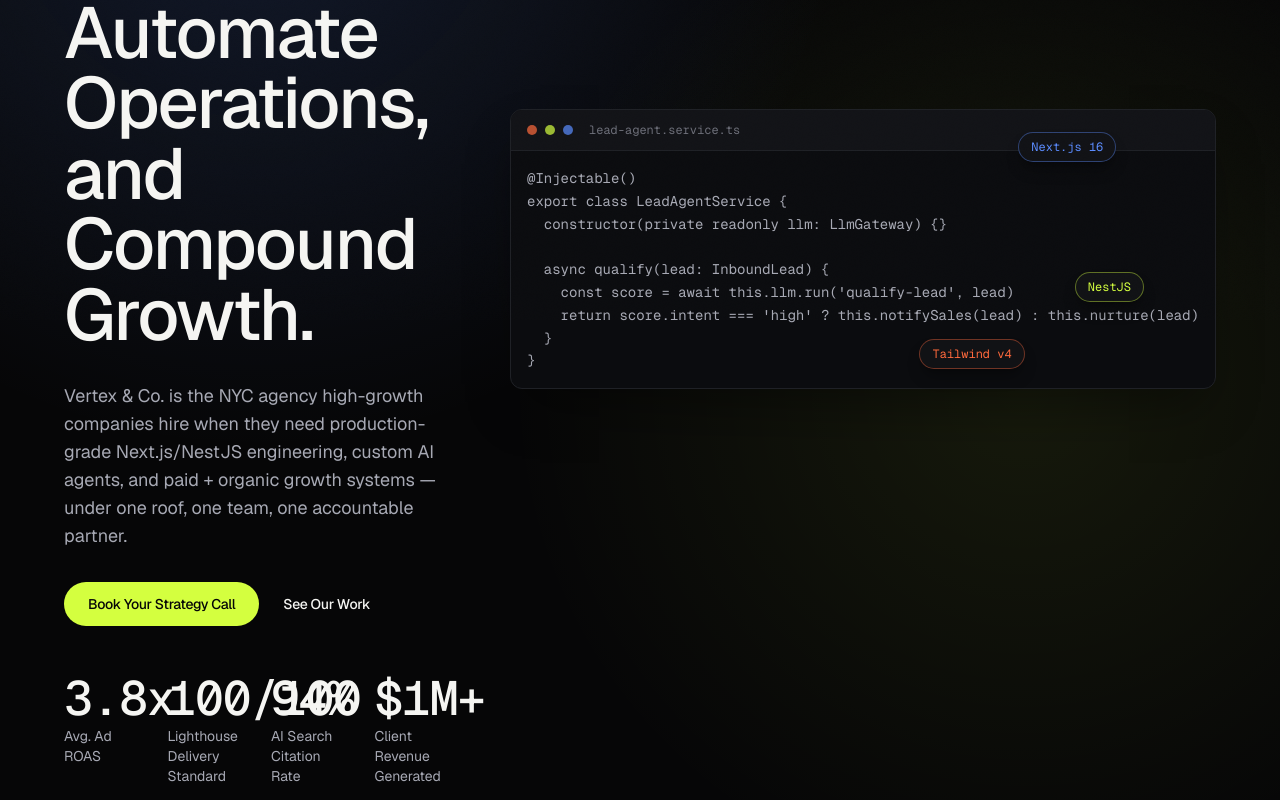
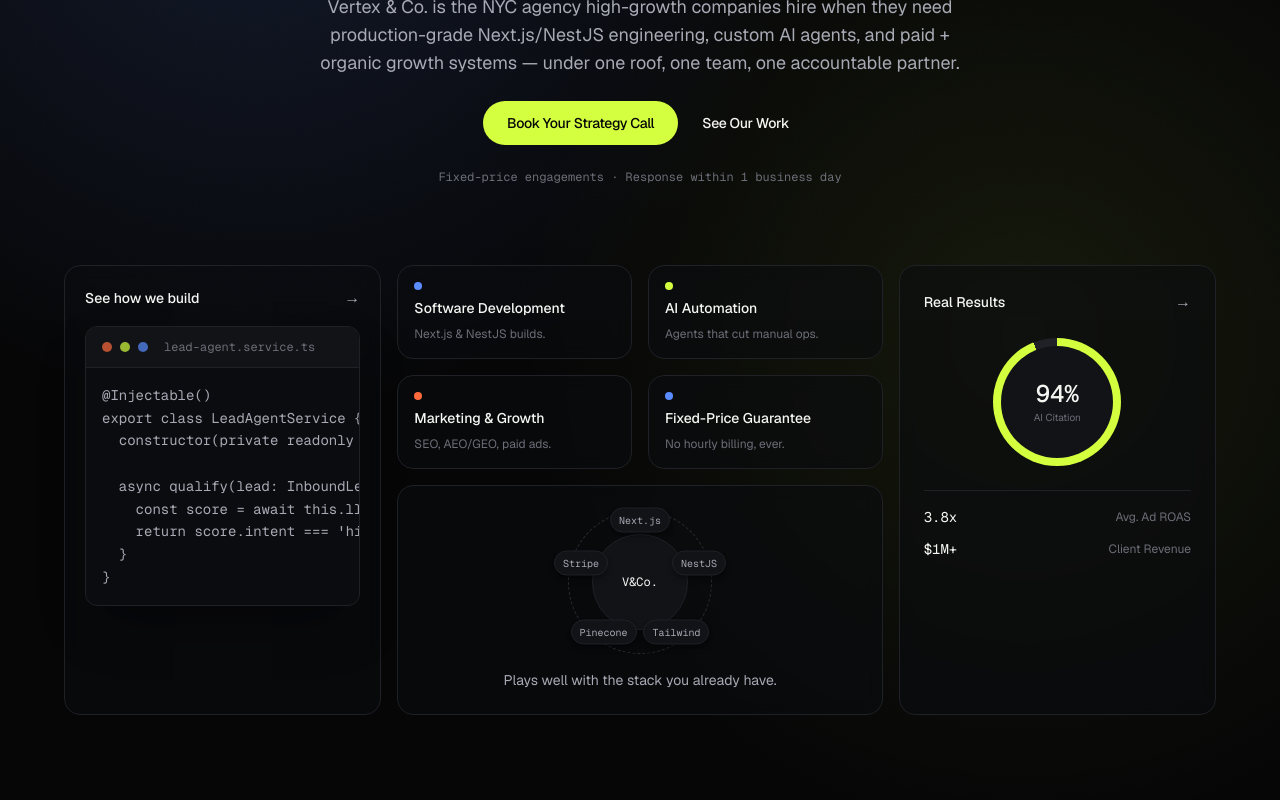
Before and after one commit to zayedhossain120/nyc-website, a Next.js app: page / in a window 1280 px wide. Shown: the part 480-1280 px from the top of the page. Built offline with nearby package versions, Linux system fonts and the light colour scheme.

Commit message:
changed hero section

```diff
--- a/components/sections/home/hero.tsx
+++ b/components/sections/home/hero.tsx
@@ -1,32 +1,51 @@
 "use client";
 
-import { motion, useMotionValue, useSpring, useTransform } from "motion/react";
-import type { MouseEvent } from "react";
+import { motion } from "motion/react";
+import Link from "next/link";
 import { Badge } from "@/components/ui/badge";
 import { Button } from "@/components/ui/button";
-import { StatCounter } from "@/components/ui/stat-counter";
 import { TerminalWindow } from "@/components/ui/terminal-window";
-import { useIsCoarsePointer } from "@/hooks/use-is-coarse-pointer";
-import { useReducedMotion } from "@/hooks/use-reduced-motion";
 import { cn } from "@/lib/utils";
 
-const BADGE_TONE_STYLES = {
-  primary: "border-accent-primary/40 text-accent-primary",
-  secondary: "border-accent-secondary/40 text-accent-secondary",
-  warm: "border-accent-warm/40 text-accent-warm",
+const DOT_TONE_STYLES = {
+  primary: "bg-accent-primary",
+  secondary: "bg-accent-secondary",
+  warm: "bg-accent-warm",
 } as const;
 
-const STATS = [
-  { value: 3.8, suffix: "x", decimals: 1, label: "Avg. Ad ROAS" },
-  { value: 100, prefix: "", suffix: "/100", label: "Lighthouse Delivery Standard" },
-  { value: 94, suffix: "%", label: "AI Search Citation Rate" },
-  { value: 1, prefix: "$", suffix: "M+", label: "Client Revenue Generated" },
+const PILLAR_TILES = [
+  {
+    tone: "secondary" as const,
+    title: "Software Development",
+    description: "Next.js & NestJS builds.",
+    href: "/services/software-development",
+  },
+  {
+    tone: "primary" as const,
+    title: "AI Automation",
+    description: "Agents that cut manual ops.",
+    href: "/services/ai-automation",
+  },
+  {
+    tone: "warm" as const,
+    title: "Marketing & Growth",
+    description: "SEO, AEO/GEO, paid ads.",
+    href: "/services/marketing-seo",
+  },
+  {
+    tone: "secondary" as const,
+    title: "Fixed-Price Guarantee",
+    description: "No hourly billing, ever.",
+    href: "/pricing",
+  },
 ];
 
-const FLOATING_BADGES = [
-  { label: "Next.js 16", tone: "secondary" as const, top: "8%", left: "72%", depth: 1 },
-  { label: "NestJS", tone: "primary" as const, top: "58%", left: "80%", depth: 1.6 },
-  { label: "Tailwind v4", tone: "warm" as const, top: "82%", left: "58%", depth: 0.8 },
+const STACK_BADGES = [
+  { label: "Next.js", angle: -90 },
+  { label: "NestJS", angle: -18 },
+  { label: "Tailwind", angle: 54 },
+  { label: "Pinecone", angle: 126 },
+  { label: "Stripe", angle: 198 },
 ];
 
 const CODE_SNIPPET = `@Injectable()
@@ -40,39 +59,32 @@ export class LeadAgentService {
 }`;
 
 export function Hero() {
-  const isCoarsePointer = useIsCoarsePointer();
-  const reducedMotion = useReducedMotion();
-  const parallaxEnabled = !isCoarsePointer && !reducedMotion;
+  return (
+    <section className="gradient-mesh relative overflow-hidden px-6 py-16 md:px-16 md:py-24 lg:py-28">
+      <motion.div
+        initial={{ opacity: 0, y: 16 }}
+        animate={{ opacity: 1, y: 0 }}
+        transition={{ duration: 0.6, ease: [0.16, 1, 0.3, 1] }}
+        className="mx-auto flex max-w-4xl flex-col items-center gap-6 text-center"
+      >
+        <Badge tone="secondary" className="w-fit">
+          <span className="hidden sm:inline">
+            New York City · Full-Stack Engineering + AI + Growth
+          </span>
+          <span className="sm:hidden">NYC · Engineering + AI + Growth</span>
+        </Badge>
 
-  const x = useMotionValue(0);
-  const y = useMotionValue(0);
-  const springX = useSpring(x, { stiffness: 150, damping: 20 });
-  const springY = useSpring(y, { stiffness: 150, damping: 20 });
-
-  function handleMouseMove(event: MouseEvent<HTMLDivElement>) {
-    if (!parallaxEnabled) return;
-    const bounds = event.currentTarget.getBoundingClientRect();
-    x.set(((event.clientX - bounds.left) / bounds.width - 0.5) * 16);
-    y.set(((event.clientY - bounds.top) / bounds.height - 0.5) * 16);
-  }
-
-  return (
-    <section className="gradient-mesh relative overflow-hidden px-6 pt-20 pb-24 md:px-16 md:pt-28 md:pb-32">
-      <div className="mx-auto grid max-w-7xl gap-16 lg:grid-cols-[1.05fr_0.95fr] lg:items-center">
-        <div className="flex flex-col gap-8">
-          <Badge tone="secondary">New York City · Full-Stack Engineering + AI + Growth</Badge>
-
-          <h1 className="text-[clamp(2.75rem,6vw,4.5rem)] leading-[0.98] font-medium tracking-tight text-primary">
+        <h1 className="text-4xl leading-[1.05] font-medium tracking-tight text-primary sm:text-5xl sm:leading-none md:text-6xl lg:text-[clamp(3rem,5.5vw,4.5rem)] lg:leading-[0.98]">
           We Engineer Software, Automate Operations, and Compound Growth.
         </h1>
 
-          <p className="max-w-xl text-lg text-secondary">
+        <p className="max-w-2xl text-base text-secondary sm:text-lg">
           Vertex &amp; Co. is the NYC agency high-growth companies hire when they need
           production-grade Next.js/NestJS engineering, custom AI agents, and paid + organic
           growth systems — under one roof, one team, one accountable partner.
         </p>
 
-          <div className="flex flex-wrap gap-4">
+        <div className="flex flex-wrap justify-center gap-3 sm:gap-4">
           <Button href="/contact" variant="primary">
             Book Your Strategy Call
           </Button>
@@ -81,53 +93,139 @@ export function Hero() {
           </Button>
         </div>
 
-          <div className="mt-4 grid grid-cols-2 gap-x-8 gap-y-6 sm:grid-cols-4">
-            {STATS.map((stat) => (
-              <StatCounter key={stat.label} {...stat} />
+        <span className="font-mono text-xs text-muted">
+          Fixed-price engagements · Response within 1 business day
+        </span>
+      </motion.div>
+
+      <motion.div
+        initial={{ opacity: 0, y: 24 }}
+        whileInView={{ opacity: 1, y: 0 }}
+        viewport={{ once: true, margin: "-80px" }}
+        transition={{ duration: 0.6, ease: [0.16, 1, 0.3, 1] }}
+        className="mx-auto mt-16 grid max-w-7xl gap-4 lg:mt-20 lg:grid-cols-[0.85fr_1.3fr_0.85fr] lg:items-stretch"
+      >
+        <CodeShowcaseCard />
+        <div className="flex min-w-0 flex-col gap-4">
+          <div className="grid gap-4 sm:grid-cols-2">
+            {PILLAR_TILES.map((tile) => (
+              <PillarTile key={tile.title} {...tile} />
             ))}
           </div>
+          <IntegrationHubCard />
         </div>
-
-        <div className="relative" onMouseMove={handleMouseMove}>
-          <motion.div style={{ x: springX, y: springY }}>
-            <TerminalWindow title="lead-agent.service.ts">{CODE_SNIPPET}</TerminalWindow>
+        <ResultsCard />
       </motion.div>
-
-          {FLOATING_BADGES.map((badge) => (
-            <FloatingBadge
-              key={badge.label}
-              badge={badge}
-              parallaxX={springX}
-              parallaxY={springY}
-            />
-          ))}
-        </div>
-      </div>
     </section>
   );
 }
 
-function FloatingBadge({
-  badge,
-  parallaxX,
-  parallaxY,
-}: {
-  badge: (typeof FLOATING_BADGES)[number];
-  parallaxX: ReturnType<typeof useSpring>;
-  parallaxY: ReturnType<typeof useSpring>;
-}) {
-  const depthX = useTransform(parallaxX, (value) => value * badge.depth);
-  const depthY = useTransform(parallaxY, (value) => value * badge.depth);
+function CodeShowcaseCard() {
+  return (
+    <Link
+      href="/services/software-development"
+      className="group flex min-w-0 flex-col gap-4 rounded-2xl border border-subtle bg-surface/60 p-5 backdrop-blur-sm transition-colors duration-300 hover:border-accent-secondary/60"
+    >
+      <div className="flex items-center justify-between">
+        <span className="text-sm font-medium text-primary">See how we build</span>
+        <span className="text-secondary transition-transform duration-200 group-hover:translate-x-1">
+          →
+        </span>
+      </div>
+      <TerminalWindow title="lead-agent.service.ts">{CODE_SNIPPET}</TerminalWindow>
+    </Link>
+  );
+}
 
+function PillarTile({
+  tone,
+  title,
+  description,
+  href,
+}: (typeof PILLAR_TILES)[number]) {
   return (
-    <motion.div
-      className={cn(
-        "absolute hidden rounded-full border bg-surface-2/90 px-3 py-1.5 font-mono text-xs shadow-lg shadow-black/30 backdrop-blur-sm sm:block",
-        BADGE_TONE_STYLES[badge.tone],
-      )}
-      style={{ top: badge.top, left: badge.left, x: depthX, y: depthY }}
+    <Link
+      href={href}
+      className="group flex min-w-0 flex-col gap-2 rounded-2xl border border-subtle bg-surface/60 p-4 backdrop-blur-sm transition-colors duration-300 hover:border-accent-secondary/60"
+    >
+      <span className={cn("size-2 rounded-full", DOT_TONE_STYLES[tone])} />
+      <span className="text-sm font-medium text-primary">{title}</span>
+      <span className="text-xs text-muted">{description}</span>
+    </Link>
+  );
+}
+
+function IntegrationHubCard() {
+  return (
+    <div className="flex min-w-0 flex-1 flex-col items-center justify-center gap-4 rounded-2xl border border-subtle bg-surface/60 p-6 text-center backdrop-blur-sm">
+      <div className="relative size-36 shrink-0">
+        <div className="absolute inset-0 rounded-full border border-dashed border-strong" />
+        <div className="absolute inset-6 flex items-center justify-center rounded-full border border-subtle bg-surface-2 font-mono text-xs text-primary">
+          V&amp;Co.
+        </div>
+        {STACK_BADGES.map((badge) => {
+          const radius = 62;
+          const radians = (badge.angle * Math.PI) / 180;
+          const offsetX = Math.cos(radians) * radius;
+          const offsetY = Math.sin(radians) * radius;
+          return (
+            <span
+              key={badge.label}
+              className="absolute rounded-full border border-subtle bg-surface-2 px-2 py-1 font-mono text-[10px] whitespace-nowrap text-secondary shadow-md shadow-black/30"
+              style={{
+                top: `calc(50% + ${offsetY}px)`,
+                left: `calc(50% + ${offsetX}px)`,
+                transform: "translate(-50%, -50%)",
+              }}
             >
               {badge.label}
-    </motion.div>
+            </span>
+          );
+        })}
+      </div>
+      <p className="text-sm text-secondary">Plays well with the stack you already have.</p>
+    </div>
   );
 }
+
+function ResultsCard() {
+  return (
+    <Link
+      href="/work"
+      className="group flex min-w-0 flex-col items-center gap-6 rounded-2xl border border-subtle bg-surface/60 p-6 text-center backdrop-blur-sm transition-colors duration-300 hover:border-accent-secondary/60"
+    >
+      <div className="flex w-full items-center justify-between">
+        <span className="text-sm font-medium text-primary">Real Results</span>
+        <span className="text-secondary transition-transform duration-200 group-hover:translate-x-1">
+          →
+        </span>
+      </div>
+
+      <div
+        className="relative flex size-32 shrink-0 items-center justify-center rounded-full"
+        style={{
+          background: "conic-gradient(var(--accent-primary) 0% 94%, var(--border-subtle) 94% 100%)",
+        }}
+      >
+        <div className="absolute inset-2 flex flex-col items-center justify-center rounded-full bg-surface-2">
+          <span className="font-mono text-2xl font-medium text-primary">94%</span>
+          <span className="text-[10px] text-muted">AI Citation</span>
+        </div>
+      </div>
+
+      <div className="flex w-full flex-col gap-3 border-t border-subtle pt-4 text-left">
+        <StatRow value="3.8x" label="Avg. Ad ROAS" />
+        <StatRow value="$1M+" label="Client Revenue" />
+      </div>
+    </Link>
+  );
+}
+
+function StatRow({ value, label }: { value: string; label: string }) {
+  return (
+    <div className="flex items-center justify-between gap-3">
+      <span className="font-mono text-sm text-primary">{value}</span>
+      <span className="text-xs text-muted">{label}</span>
+    </div>
+  );
+}
```
Lines whose indentation alone changed are shown as unchanged.
